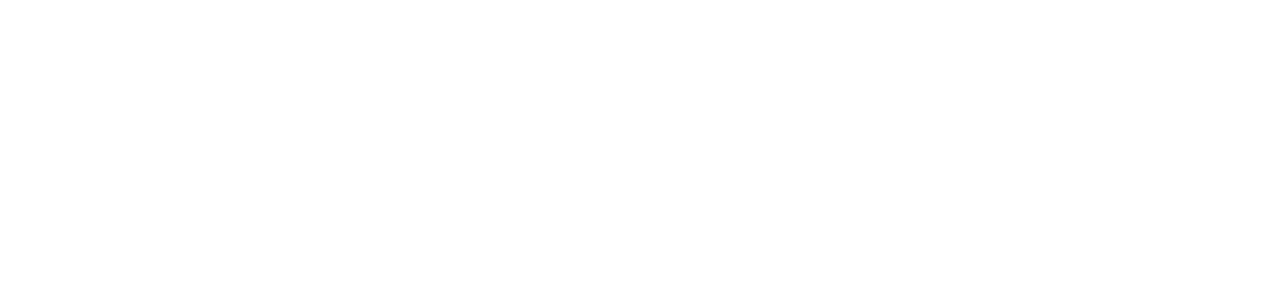
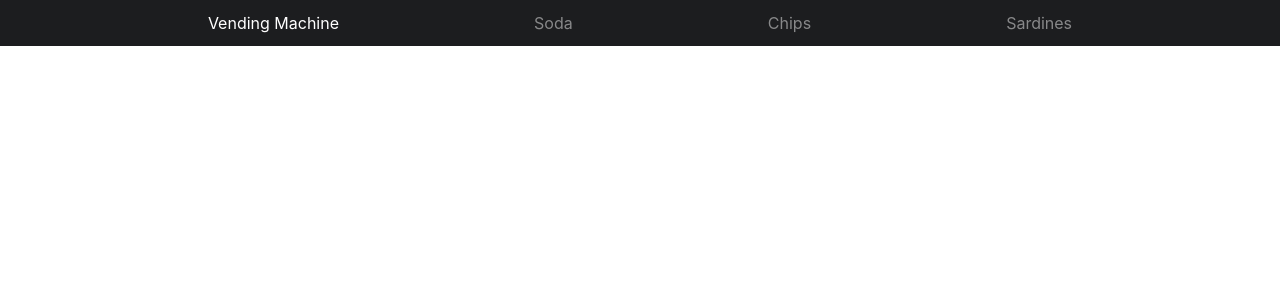
Before and after one commit to JoseBorbon/vending-machine-router-app, a React (Create React App) app: page / in a window 1280 px wide. Shown: the top 300 px of the page. Built offline with nearby package versions, Linux system fonts and the light colour scheme.

Commit message:
add routing

```diff
--- a/src/App.js
+++ b/src/App.js
@@ -1,4 +1,4 @@
-import { NavLink, Switch } from 'react-router-dom';
+import { Route, NavLink, Switch } from 'react-router-dom';
 import VendingMachine from './Components/VendingMachine';
 import Soda from './Components/Soda';
 import Chips from './Components/Chips';
@@ -8,14 +8,26 @@
 function App() {
   return (
     <div className="App">
-      <nav>
-        <Switch>
-          <NavLink exact to="/" render={() => <VendingMachine />} />
-          <NavLink exact to="/soda" render={() => <Soda />} />
-          <NavLink exact to="/chips" render={() => <Chips />} />
-          <NavLink exact to="/sardines" render={() => <Sardines />} />
-        </Switch>
+      <nav className="VendingMachine-top-nav">
+        <NavLink activeClassName="Active-page" exact to="/">
+          Vending Machine
+        </NavLink>
+        <NavLink activeClassName="Active-page" exact to="/soda">
+          Soda
+        </NavLink>
+        <NavLink activeClassName="Active-page" exact to="/chips">
+          Chips
+        </NavLink>
+        <NavLink activeClassName="Active-page" exact to="/sardines">
+          Sardines
+        </NavLink>
       </nav>
+      <Switch>
+        <Route exact path="/" render={() => <VendingMachine />} />
+        <Route exact path="/soda" render={() => <Soda />} />
+        <Route exact path="/chips" render={() => <Chips />} />
+        <Route exact path="/sardines" render={() => <Sardines />} />
+      </Switch>
     </div>
   );
 }
```
